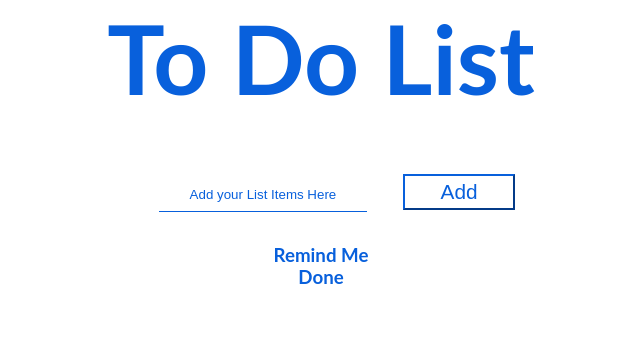
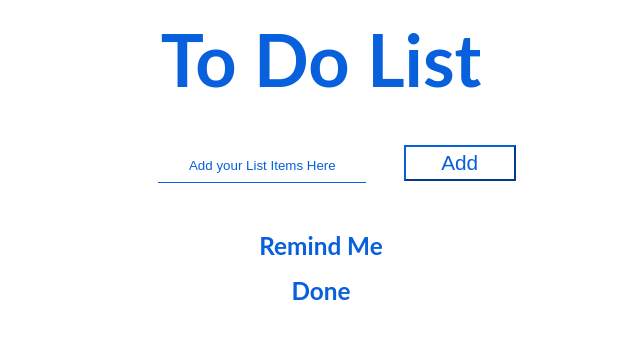
Before and after one commit to altinawiwaseem/toDo-List, a website: page src/index.html in a window 1280 px wide. Shown: the whole page, without its empty margins (319-959 px from the left). Drawn offline with nearby package versions, Linux system fonts and the light colour scheme; files that its build step writes are made by us from their sources.

Commit message:
css stalying

```diff
--- a/src/scss/main.scss
+++ b/src/scss/main.scss
@@ -4,12 +4,13 @@
   margin: 0;
 }
 .done {
-  color: lightgreen;
+
   text-decoration: line-through;
   border-bottom: 1px solid black;
 }
 .done button {
   text-decoration: line-through;
+
 }
 
 
@@ -18,7 +19,7 @@ body {
   width: 100vw;
   height: 100vh;
   font-family: "Lato", sans-serif;
-  /* color: #0860dc; */
+  font-size: 1.3rem;
 }
 .main-layout {
   width: 100%;
@@ -27,18 +28,22 @@ body {
   flex-direction: column;
   align-items: center;
 
+  .yet-to-do,  .finished{
+    padding-top: 1rem;
+
+  }
+
   h3 {
+    color: #0860dc;
+
+  }
+
+  h1 {
+    padding: 1rem;
+    font-size: 4.5rem;
     color: #0860dc;
   }
 
-  h1 {
-    padding-bottom: 2rem;
-    font-size: 6rem;
-    color: #0860dc;
-  }
-  input {
-    /* border: none; */
-  }
   form input[type="text"] {
     line-height: 2rem;
     border: none;
```
